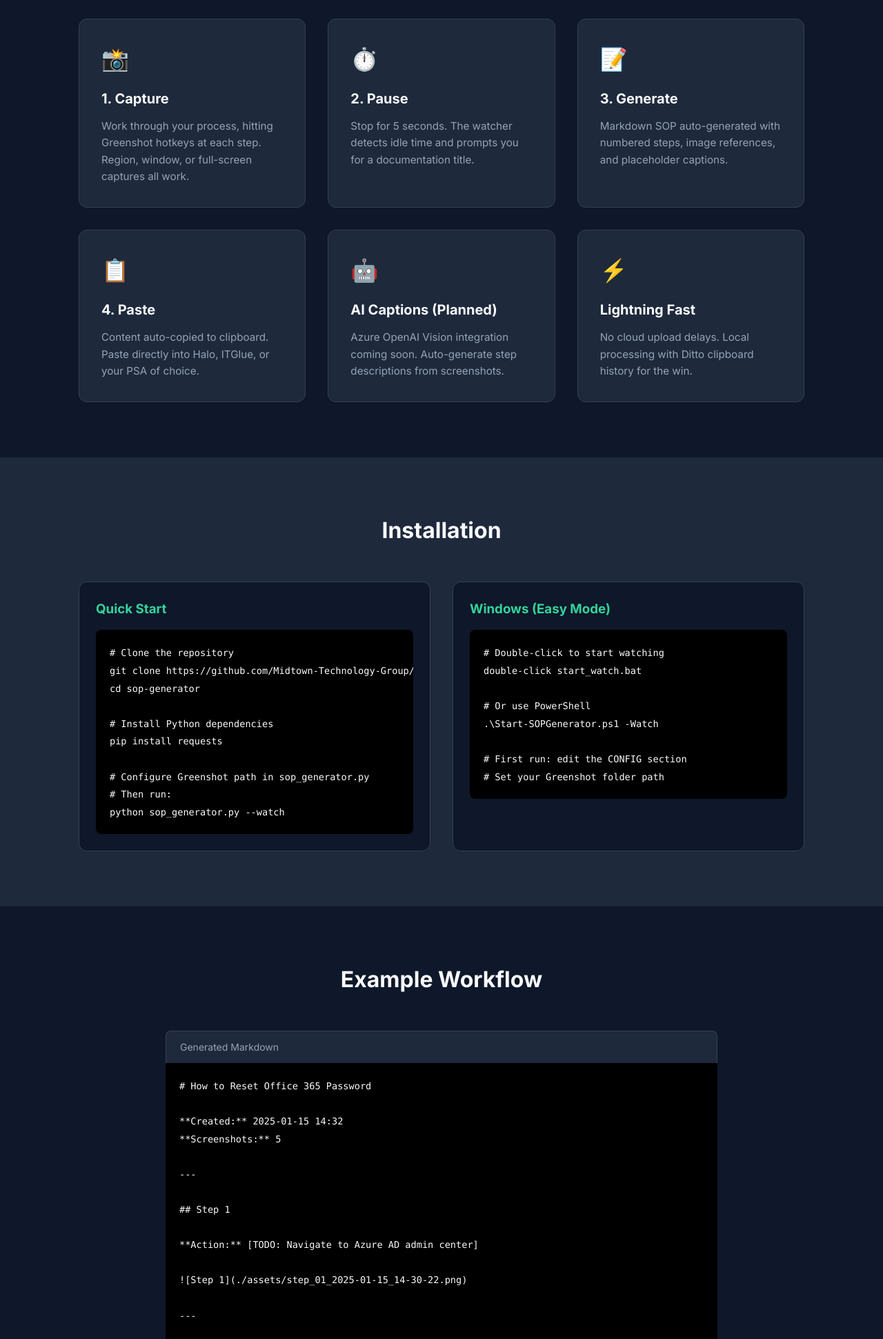
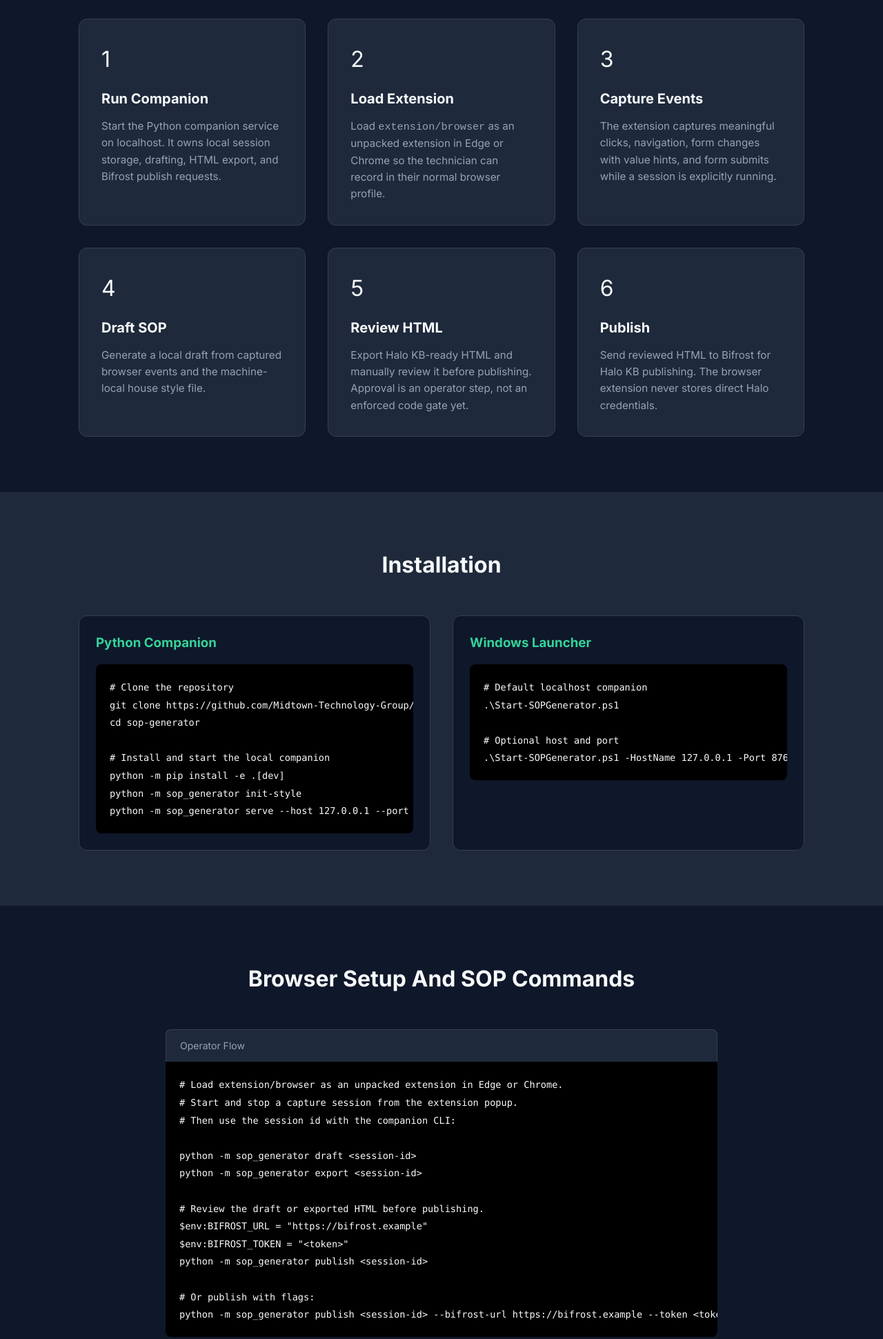
Before and after one commit to Midtown-Technology-Group/sop-generator, a browser extension: page docs/index.html in a window 1280 px wide. Shown: the part 780-2721 px from the top of the page at 69% size. Drawn offline with Linux system fonts and the light colour scheme.

Commit message:
Update static browser workflow docs

```diff
--- a/docs/index.html
+++ b/docs/index.html
@@ -3,7 +3,7 @@
 <head>
     <meta charset="UTF-8">
     <meta name="viewport" content="width=device-width, initial-scale=1.0">
-    <title>SOP Generator | IT Documentation from Screenshots</title>
+    <title>SOP Generator | Browser Workflow Capture</title>
     <link rel="stylesheet" href="styles.css">
     <link rel="preconnect" href="https://fonts.googleapis.com">
     <link href="https://fonts.googleapis.com/css2?family=Inter:wght@400;500;600;700&display=swap" rel="stylesheet">
@@ -21,8 +21,8 @@
                 </svg>
             </div>
             <h1>SOP Generator</h1>
-            <p class="tagline">Screenshots to documentation, automatically</p>
-            <p class="description">Watch your Greenshot folder and auto-generate step-by-step IT documentation. Perfect for MSPs building client runbooks and internal KB articles.</p>
+            <p class="tagline">Local browser workflow capture for Halo KB drafts</p>
+            <p class="description">Record human-led browser workflows with an unpacked extension, keep raw capture machine-local, draft Halo KB-ready HTML, and publish reviewed content through Bifrost.</p>
             <div class="cta-buttons">
                 <a href="https://github.com/Midtown-Technology-Group/sop-generator" class="btn btn-primary">View on GitHub</a>
                 <a href="#install" class="btn btn-secondary">Get Started</a>
@@ -36,34 +36,34 @@
                 <h2>How It Works</h2>
                 <div class="feature-grid">
                     <div class="feature">
-                        <div class="feature-icon">📸</div>
-                        <h3>1. Capture</h3>
-                        <p>Work through your process, hitting Greenshot hotkeys at each step. Region, window, or full-screen captures all work.</p>
+                        <div class="feature-icon">1</div>
+                        <h3>Run Companion</h3>
+                        <p>Start the Python companion service on localhost. It owns local session storage, drafting, HTML export, and Bifrost publish requests.</p>
                     </div>
                     <div class="feature">
-                        <div class="feature-icon">⏱️</div>
-                        <h3>2. Pause</h3>
-                        <p>Stop for 5 seconds. The watcher detects idle time and prompts you for a documentation title.</p>
+                        <div class="feature-icon">2</div>
+                        <h3>Load Extension</h3>
+                        <p>Load <code>extension/browser</code> as an unpacked extension in Edge or Chrome so the technician can record in their normal browser profile.</p>
                     </div>
                     <div class="feature">
-                        <div class="feature-icon">📝</div>
-                        <h3>3. Generate</h3>
-                        <p>Markdown SOP auto-generated with numbered steps, image references, and placeholder captions.</p>
+                        <div class="feature-icon">3</div>
+                        <h3>Capture Events</h3>
+                        <p>The extension captures meaningful clicks, navigation, form changes with value hints, and form submits while a session is explicitly running.</p>
                     </div>
                     <div class="feature">
-                        <div class="feature-icon">📋</div>
-                        <h3>4. Paste</h3>
-                        <p>Content auto-copied to clipboard. Paste directly into Halo, ITGlue, or your PSA of choice.</p>
+                        <div class="feature-icon">4</div>
+                        <h3>Draft SOP</h3>
+                        <p>Generate a local draft from captured browser events and the machine-local house style file.</p>
                     </div>
                     <div class="feature">
-                        <div class="feature-icon">🤖</div>
-                        <h3>AI Captions (Planned)</h3>
-                        <p>Azure OpenAI Vision integration coming soon. Auto-generate step descriptions from screenshots.</p>
+                        <div class="feature-icon">5</div>
+                        <h3>Review HTML</h3>
+                        <p>Export Halo KB-ready HTML and manually review it before publishing. Approval is an operator step, not an enforced code gate yet.</p>
                     </div>
                     <div class="feature">
-                        <div class="feature-icon">⚡</div>
-                        <h3>Lightning Fast</h3>
-                        <p>No cloud upload delays. Local processing with Ditto clipboard history for the win.</p>
+                        <div class="feature-icon">6</div>
+                        <h3>Publish</h3>
+                        <p>Send reviewed HTML to Bifrost for Halo KB publishing. The browser extension never stores direct Halo credentials.</p>
                     </div>
                 </div>
             </div>
@@ -74,31 +74,26 @@
                 <h2>Installation</h2>
                 <div class="install-methods">
                     <div class="install-method">
-                        <h3>Quick Start</h3>
+                        <h3>Python Companion</h3>
                         <div class="code-block">
                             <code># Clone the repository
 git clone https://github.com/Midtown-Technology-Group/sop-generator.git
 cd sop-generator
 
-# Install Python dependencies
-pip install requests
-
-# Configure Greenshot path in sop_generator.py
-# Then run:
-python sop_generator.py --watch</code>
+# Install and start the local companion
+python -m pip install -e .[dev]
+python -m sop_generator init-style
+python -m sop_generator serve --host 127.0.0.1 --port 8765</code>
                         </div>
                     </div>
                     <div class="install-method">
-                        <h3>Windows (Easy Mode)</h3>
+                        <h3>Windows Launcher</h3>
                         <div class="code-block">
-                            <code># Double-click to start watching
-double-click start_watch.bat
+                            <code># Default localhost companion
+.\Start-SOPGenerator.ps1
 
-# Or use PowerShell
-.\Start-SOPGenerator.ps1 -Watch
-
-# First run: edit the CONFIG section
-# Set your Greenshot folder path</code>
+# Optional host and port
+.\Start-SOPGenerator.ps1 -HostName 127.0.0.1 -Port 8765</code>
                         </div>
                     </div>
                 </div>
@@ -107,38 +102,24 @@ double-click start_watch.bat
 
         <section class="usage">
             <div class="container">
-                <h2>Example Workflow</h2>
+                <h2>Browser Setup And SOP Commands</h2>
                 <div class="code-example">
-                    <div class="code-header">Generated Markdown</div>
+                    <div class="code-header">Operator Flow</div>
                     <div class="code-block">
-                        <code># How to Reset Office 365 Password
+                        <code># Load extension/browser as an unpacked extension in Edge or Chrome.
+# Start and stop a capture session from the extension popup.
+# Then use the session id with the companion CLI:
 
-**Created:** 2025-01-15 14:32
-**Screenshots:** 5
+python -m sop_generator draft &lt;session-id&gt;
+python -m sop_generator export &lt;session-id&gt;
 
----
+# Review the draft or exported HTML before publishing.
+$env:BIFROST_URL = "https://bifrost.example"
+$env:BIFROST_TOKEN = "&lt;token&gt;"
+python -m sop_generator publish &lt;session-id&gt;
 
-## Step 1
-
-**Action:** [TODO: Navigate to Azure AD admin center]
-
-![Step 1](./assets/step_01_2025-01-15_14-30-22.png)
-
----
-
-## Step 2
-
-**Action:** [TODO: Click 'Users' in left navigation]
-
-![Step 2](./assets/step_02_2025-01-15_14-30-45.png)
-
----
-
-## Step 3
-
-**Action:** [TODO: Select user and click 'Reset password']
-
-![Step 3](./assets/step_03_2025-01-15_14-31-10.png)</code>
+# Or publish with flags:
+python -m sop_generator publish &lt;session-id&gt; --bifrost-url https://bifrost.example --token &lt;token&gt;</code>
                     </div>
                 </div>
             </div>
@@ -146,19 +127,19 @@ double-click start_watch.bat
 
         <section class="psa-integration">
             <div class="container">
-                <h2>PSA Integration</h2>
+                <h2>Local Storage And Publishing</h2>
                 <div class="psa-grid">
                     <div class="psa-card">
-                        <h3>Halo</h3>
-                        <p>Markdown pastes directly into KB articles. Drag images from <code>assets/</code> folder or use Halo's image upload.</p>
+                        <h3>Machine-Local Capture</h3>
+                        <p>Raw sessions, drafts, exports, and <code>house-style.md</code> stay under <code>%LOCALAPPDATA%\MTG\SOPGenerator</code> unless an operator exports or publishes reviewed content.</p>
                     </div>
                     <div class="psa-card">
-                        <h3>ITGlue</h3>
-                        <p>Paste text content, then drag images individually into the rich text editor. Or convert to HTML first.</p>
+                        <h3>Halo KB</h3>
+                        <p>The companion renders reviewed drafts as Halo KB-ready HTML so the article body is shaped before publishing.</p>
                     </div>
                     <div class="psa-card">
-                        <h3>ConnectWise</h3>
-                        <p>Same workflow - Markdown export compatible with most documentation systems.</p>
+                        <h3>Bifrost</h3>
+                        <p>Bifrost owns Halo authentication, article creation, image handling, retries, and returned publish status.</p>
                     </div>
                 </div>
             </div>
@@ -168,10 +149,11 @@ double-click start_watch.bat
             <div class="container">
                 <h2>Built With</h2>
                 <div class="stack-list">
-                    <a href="https://python.org" class="stack-item">Python 3.8+</a>
-                    <a href="https://getgreenshot.org/" class="stack-item">Greenshot</a>
-                    <a href="https://ditto-cp.sourceforge.io/" class="stack-item">Ditto</a>
-                    <span class="stack-item coming-soon">Azure OpenAI (soon)</span>
+                    <a href="https://python.org" class="stack-item">Python 3.10+</a>
+                    <span class="stack-item">FastAPI</span>
+                    <span class="stack-item">Typer CLI</span>
+                    <span class="stack-item">Manifest V3 Extension</span>
+                    <span class="stack-item">Bifrost Publisher</span>
                 </div>
             </div>
         </section>
```
Also changed, not shown: 1 other file.
